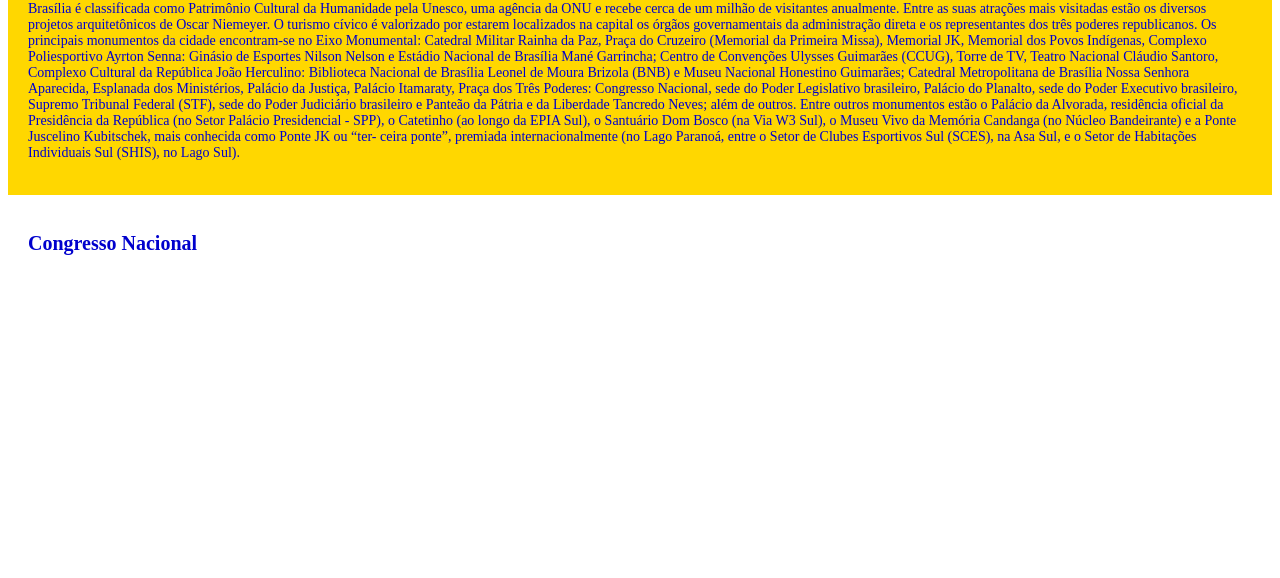
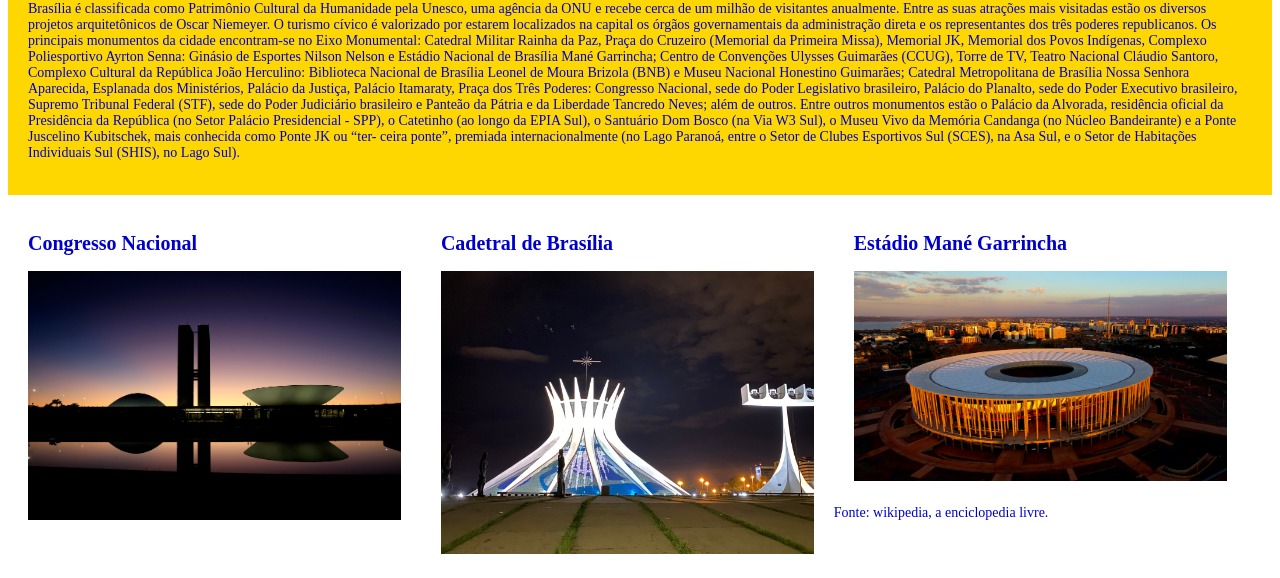
Before and after one commit to AndersonkrnAlves/maopahtml, a plain HTML site: page brasilia.html in a window 1280 px wide. Shown: the part 244-822 px from the top of the page. Before the commit the page ends 800 px from the top, so only its background shows below. Drawn offline with Linux system fonts and the light colour scheme.

Commit message:
finalizado com sucesso

```diff
--- a/brasilia.html
+++ b/brasilia.html
@@ -123,7 +123,21 @@
     </div>
     <div class="caixa">
         <h2>Congresso Nacional</h2>
-        <img src=""
+        <img src="./imagens/Brasilia01.jpg" width="100%">
     </div>
+
+    <div class="caixa">
+        <h2>Cadetral de Brasília</h2>
+        <img src="./imagens/Brasilia02.jpg" width="100%">
+    </div>
+
+    <div class="caixa">
+        <h2>Estádio Mané Garrincha</h2>
+        <img src="./imagens/Brasilia03.jpg" width="100%">
+    </div>
+
+    <div id="footer"><p>
+        Fonte: wikipedia, a enciclopedia livre.</p>
+</div>
 </body>
 </html>
```
Also changed, not shown: bogota.html (+1 -1 lines), imagens/Brasilia03.jpg (added).
